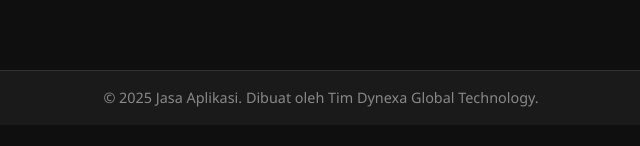
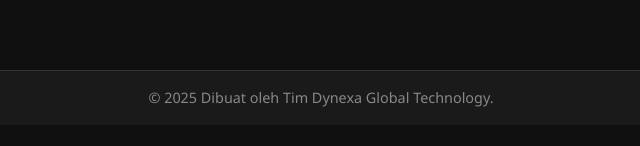
Before and after one commit to SamaraBuanaTungga/katalog_produk_digital, a plain HTML site: page index.html in a window 1280 px wide. Shown: the part 476-622 px from the top of the page, 319-959 px from the left. Drawn offline with nearby package versions, Linux system fonts and the light colour scheme.

Commit message:
update footer

```diff
--- a/index.html
+++ b/index.html
@@ -126,7 +126,7 @@
   </section> -->
 
   <footer>
-    &copy; 2025 Jasa Aplikasi. Dibuat oleh Tim Dynexa Global Technology.
+    &copy; 2025 Dibuat oleh Tim Dynexa Global Technology.
   </footer>
 
   <!-- AOS JS -->
```
Also changed, not shown: katalog.html (+1 -1 lines), kontak.html (+1 -1 lines), layanan.html (+1 -1 lines).
